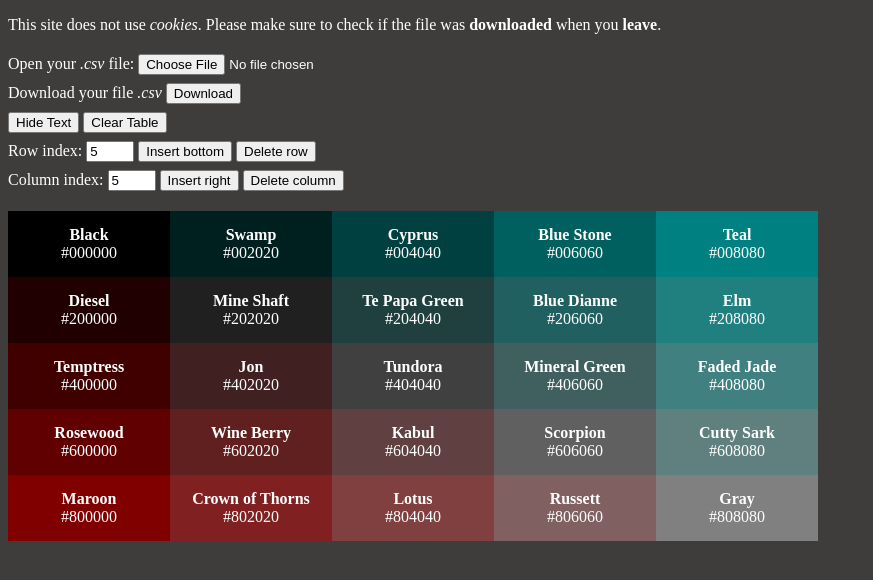
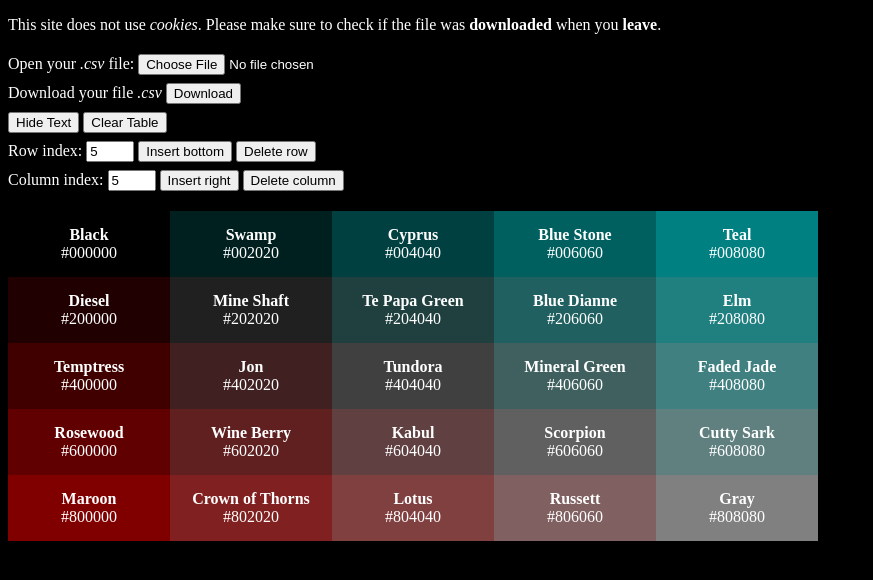
Before and after one commit to RayCC51/color-collector, a plain HTML site: page index.html in a window 1280 px wide. Shown: the whole page, without its empty margins (0-873 px from the left). Drawn offline with Linux system fonts and the dark colour scheme.

Commit message:
fix: css darkmode background color

```diff
--- a/style.css
+++ b/style.css
@@ -5,7 +5,7 @@ body {
 
 @media (prefers-color-scheme: dark) {
   body {
-    background-color: #3f3c3c;
+    background-color: black;
     color: white;
   }
 }
```
